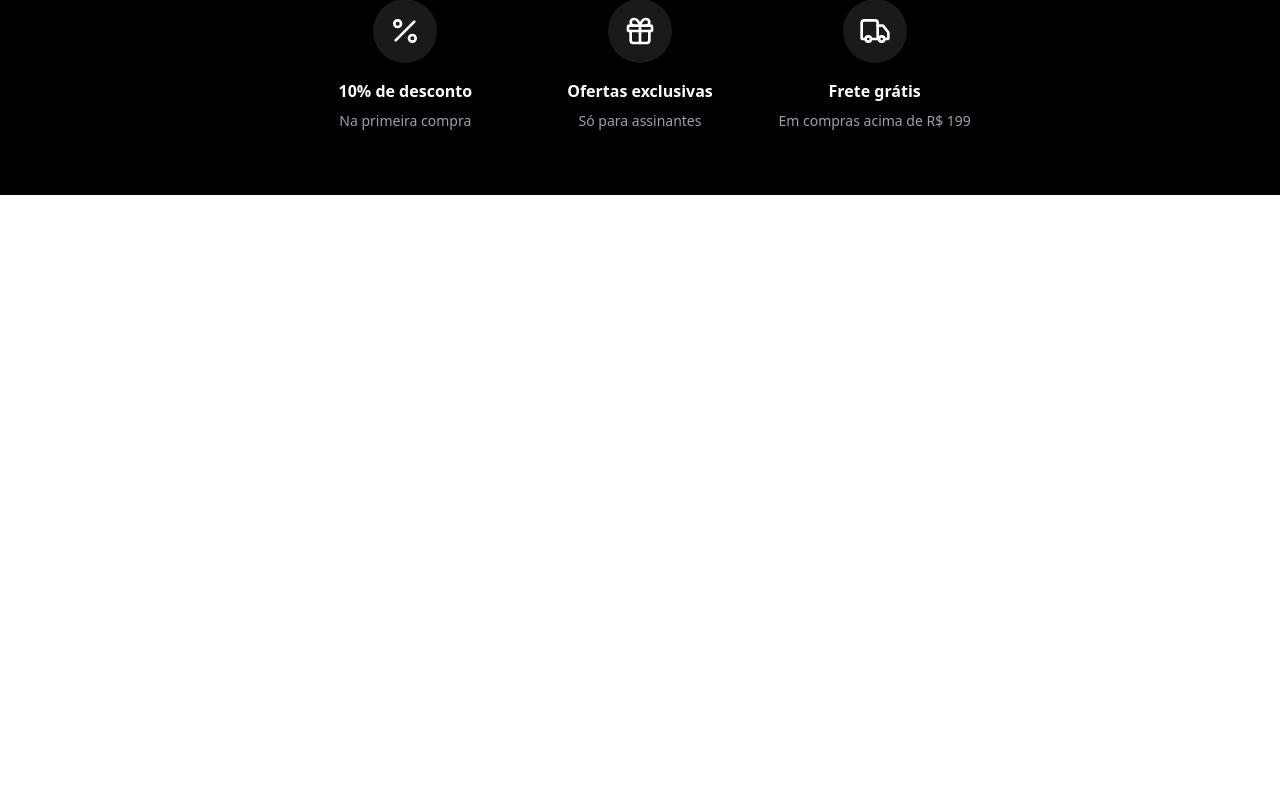
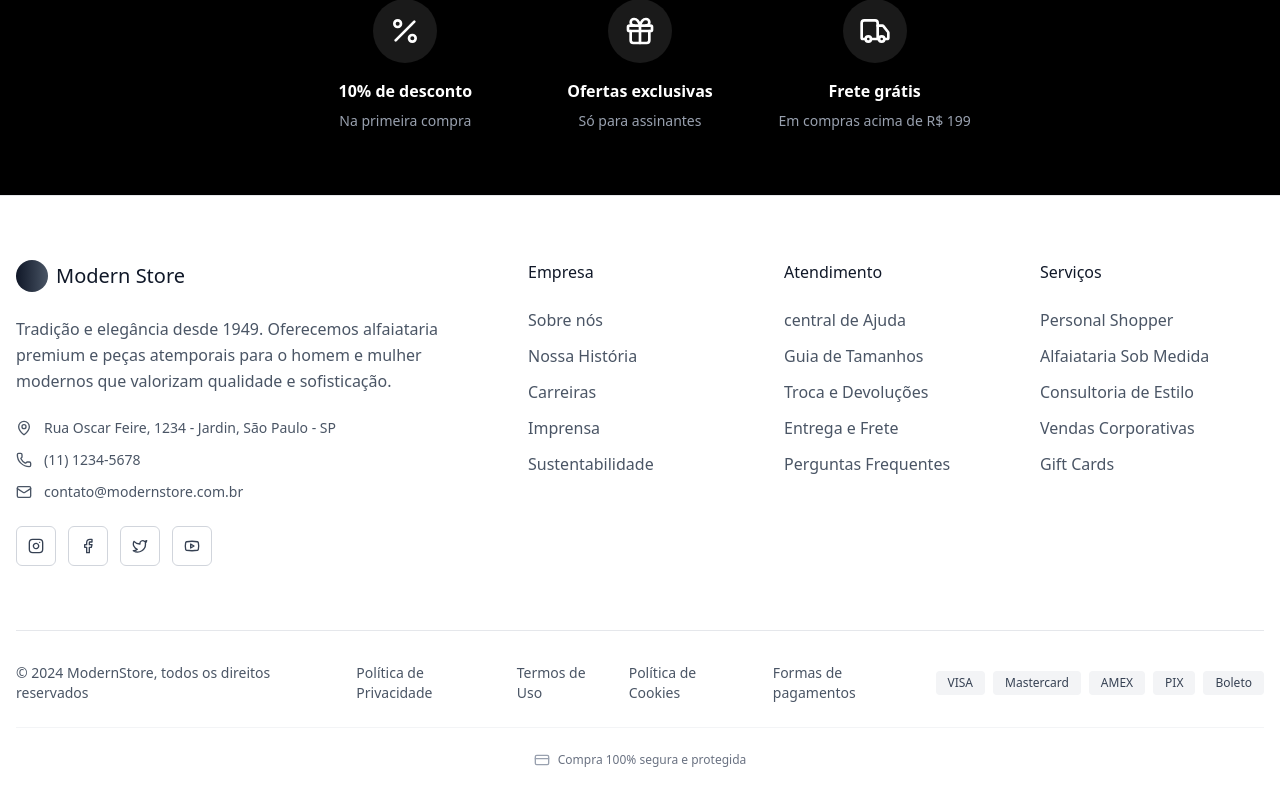
Before and after one commit to davidpamplonna/modern-store, a Next.js app: page / in a window 1280 px wide. Shown: the part 4269-5069 px from the top of the page. Before the commit the page ends 4464 px from the top, so only its background shows below. Built offline with nearby package versions, Linux system fonts and the light colour scheme.

Commit message:
Adicionando seção footer ao projeto

```diff
--- a/src/app/page.tsx
+++ b/src/app/page.tsx
@@ -3,6 +3,7 @@ import { CategoriesGrid } from "@/components/categories-grid";
 import { DealsSection } from "@/components/deals-section";
 import FeaturedProducts from "@/components/featured-products";
 import HeroBanner from "@/components/hero-banner";
+import { Footer } from "@/components/layout/footer";
 import { NewsletterSignup } from "@/components/newletter-signup";
 
 export default function Home() {
@@ -14,6 +15,7 @@ export default function Home() {
       <DealsSection />
       <BrandsCarousel />
       <NewsletterSignup />
+      <Footer />
     </div>
   );
 }
--- /dev/null
+++ b/src/components/layout/footer.tsx
@@ -0,0 +1,154 @@
+import { CreditCard, Facebook, Instagram, Mail, MapPin, Phone, Twitter, Youtube } from "lucide-react";
+import Link from "next/link";
+import { Button } from "../ui/button";
+
+export function Footer() {
+
+    const footersections = {
+        company: {
+            title: 'Empresa',
+            links: [
+                { name: 'Sobre nós', href: '#' },
+                { name: 'Nossa História', href: '#' },
+                { name: 'Carreiras', href: '#' },
+                { name: 'Imprensa', href: '#' },
+                { name: 'Sustentabilidade', href: '#' }
+            ]
+        },
+        customer:{
+            title: 'Atendimento',
+            links: [
+                { name: 'central de Ajuda', href: '#' },
+                { name: 'Guia de Tamanhos', href: '#' },
+                { name: 'Troca e Devoluções', href: '#' },
+                { name: 'Entrega e Frete', href: '#' },
+                { name: 'Perguntas Frequentes', href: '#' }
+            ]
+        },
+        services: {
+      title: "Serviços",
+      links: [
+        { name: 'Personal Shopper', href: '/personal-shopper' },
+        { name: 'Alfaiataria Sob Medida', href: '/custom-tailoring' },
+        { name: 'Consultoria de Estilo', href: '/style-consulting' },
+        { name: 'Vendas Corporativas', href: '/corporate' },
+        { name: 'Gift Cards', href: '/gift-cards' }
+      ]
+    }
+  };
+
+  const socialLinks = [
+    { icon: Instagram, href: '#', label: 'Instagram' },
+    { icon: Facebook, href: '#', label: 'Facebook' },
+    { icon: Twitter, href: '#', label: 'Twitter' },
+    { icon: Youtube, href: '#', label: 'YouTube' }
+  ];
+
+  const paymentMethods = ['VISA', 'Mastercard', 'AMEX', 'PIX', 'Boleto'];
+
+
+
+  return (
+    <footer className="bg-white border-t border-gray-200">
+        <div className="container mx-auto px-4">
+            <div className="py-16 grid grid-cols-1 md:grid-cols-2 lg:grid-cols-5 gap-8">
+                <div className="lg:col-span-2">
+                    <Link href='/' className="flex items-center space-x-2 mb-6">
+                    <div className="h-8 w-8 rounded-full bg-gradient-to-r from-gray-900 to-gray-600" />
+                    <span className="font-light text-xl text-gray-900">Modern Store</span>
+                    </Link>
+                    <p className="text-gray-600 leading-relaxed mb-6 max-w-md">Tradição e elegância desde 1949. Oferecemos alfaiataria premium
+              e peças atemporais para o homem e mulher modernos que valorizam
+              qualidade e sofisticação.</p>
+              <div className="space-y-3 text-sm">
+                <div className="flex items-center gap-3 text-gray-600">
+                    <MapPin  className="h-4 w-4"/>
+                    <span>Rua Oscar Feire, 1234 - Jardin, São Paulo - SP</span>
+                </div>
+                <div className="flex items-center gap-3 text-gray-600">
+                  <Phone className="h-4 w-4" />
+                  <span>(11) 1234-5678</span>
+                </div>
+                <div className="flex items-center gap-3 text-gray-600">
+                  <Mail className="h-4 w-4" />
+                  <span>contato@modernstore.com.br</span>
+                </div>
+              </div>
+                <div className="flex gap-3 mt-6">
+                {socialLinks.map((social) => (
+                    <Button key={social.label}
+                    variant="outline"
+                    size="sm"
+                    className="w-10 h-10 p-0 bordder-gray-300 hover:border-gray-900"
+                    >
+                        <Link href={social.href}>
+                            <social.icon className="h-4 w-4" />
+                        </Link>
+                    </Button>
+                ))}
+                </div>
+                </div>
+
+                  {Object.entries(footersections).map(([key, section]) => (
+                   <div key={key}>
+                      <h3 className="font-medium text-gray-900 mb-6">{section.title}</h3>
+                      <ul className="space-y-3">
+                      {section.links.map((link) =>(
+                        <li key={link.name}>
+                            <Link href={link.href} className="text-gray-600 hover:text-gray-900 transiiton-colors text-shadow-amber-400">
+                              {link.name}
+                            </Link>
+                        </li>
+                      ))}
+                      </ul>
+                   </div>
+                  ))}
+            </div>
+            <div className="py-8 border-t border-gray-200">
+                <div className="flex flex-col lg:flex-row justify-between items-center gap-6">
+                    <div className="flex flex-col lg:flex-row items-center gap-4 text-sm text-gray-600">
+                      <span>&copy; 2024 ModernStore, todos os direitos reservados</span>
+                      <div className="flex gap-4">
+                        <Link
+                        href='/'
+                        className="hover:text-gray-900 transition-colors"
+                        >
+                          Política de Privacidade
+                        </Link>
+                         <Link
+                        href='/'
+                        className="hover:text-gray-900 transition-colors"
+                        >
+                          Termos de Uso
+                        </Link>
+                         <Link
+                        href='/'
+                        className="hover:text-gray-900 transition-colors"
+                        >
+                          Política de Cookies
+                        </Link>
+                      </div>
+                    </div>
+                    <div className="flex  items-center gap-4">
+                      <span className="text-sm text-gray-600">Formas de pagamentos</span>
+                      <div className="flex gap-2 ">
+                        {paymentMethods.map((method) =>(
+                          <div key={method}
+                          className="px-3 py-1 bg-gray-100 rounded text-xs font-medium text-gray-700"
+                          >
+                            {method}
+                          </div>
+                        ))}
+                      </div>
+                    </div>
+
+                </div>
+                <div className="flex justify-center items-center gap-2 mt-6 pt-6 border-t border-gray-100">
+                          <CreditCard className="h-4 w-4 text-gray-400" />
+                          <span className="text-xs text-gray-500">Compra 100% segura e protegida</span>
+                    </div>
+            </div>
+        </div>
+    </footer>
+  );
+}
```
